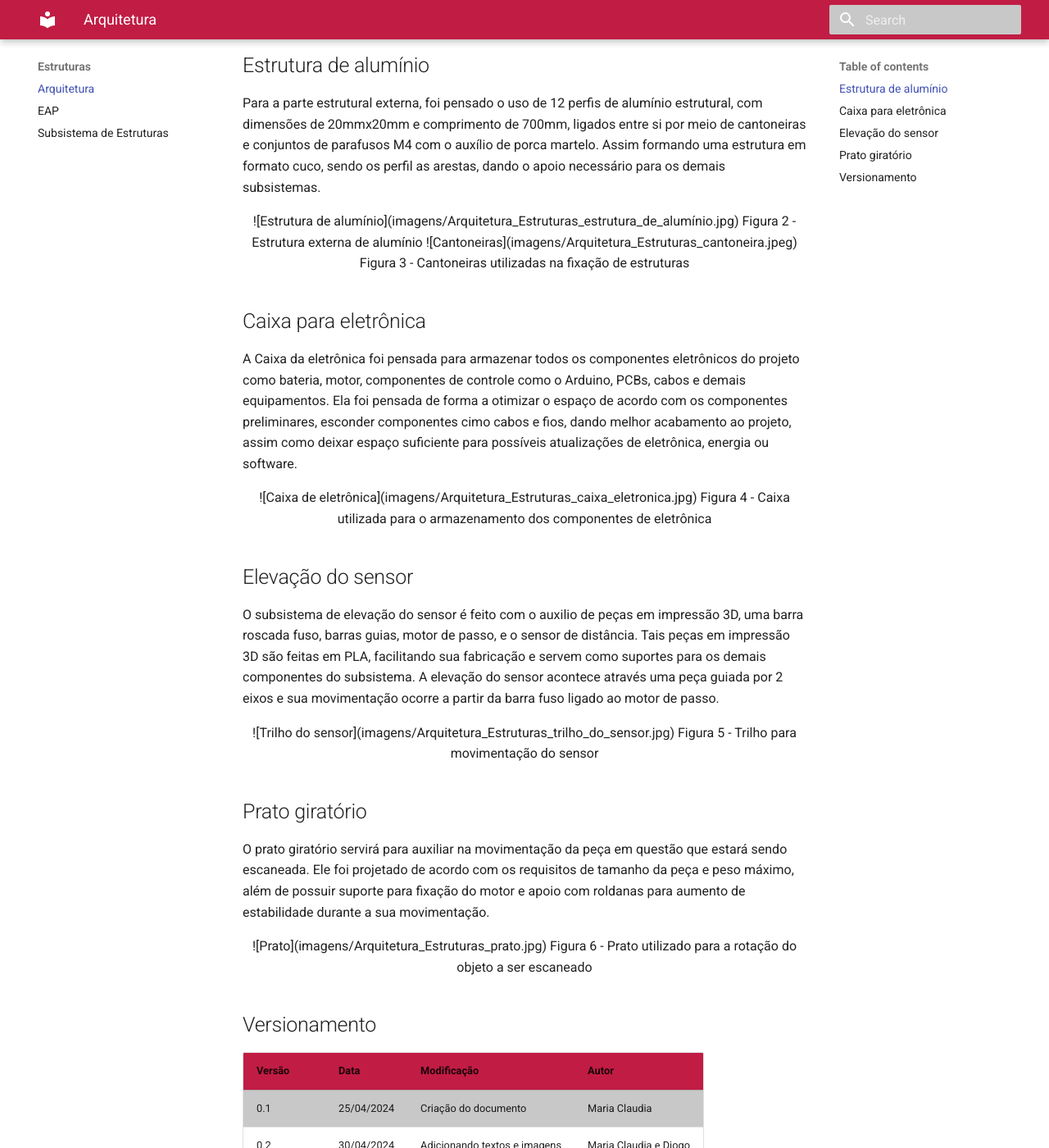
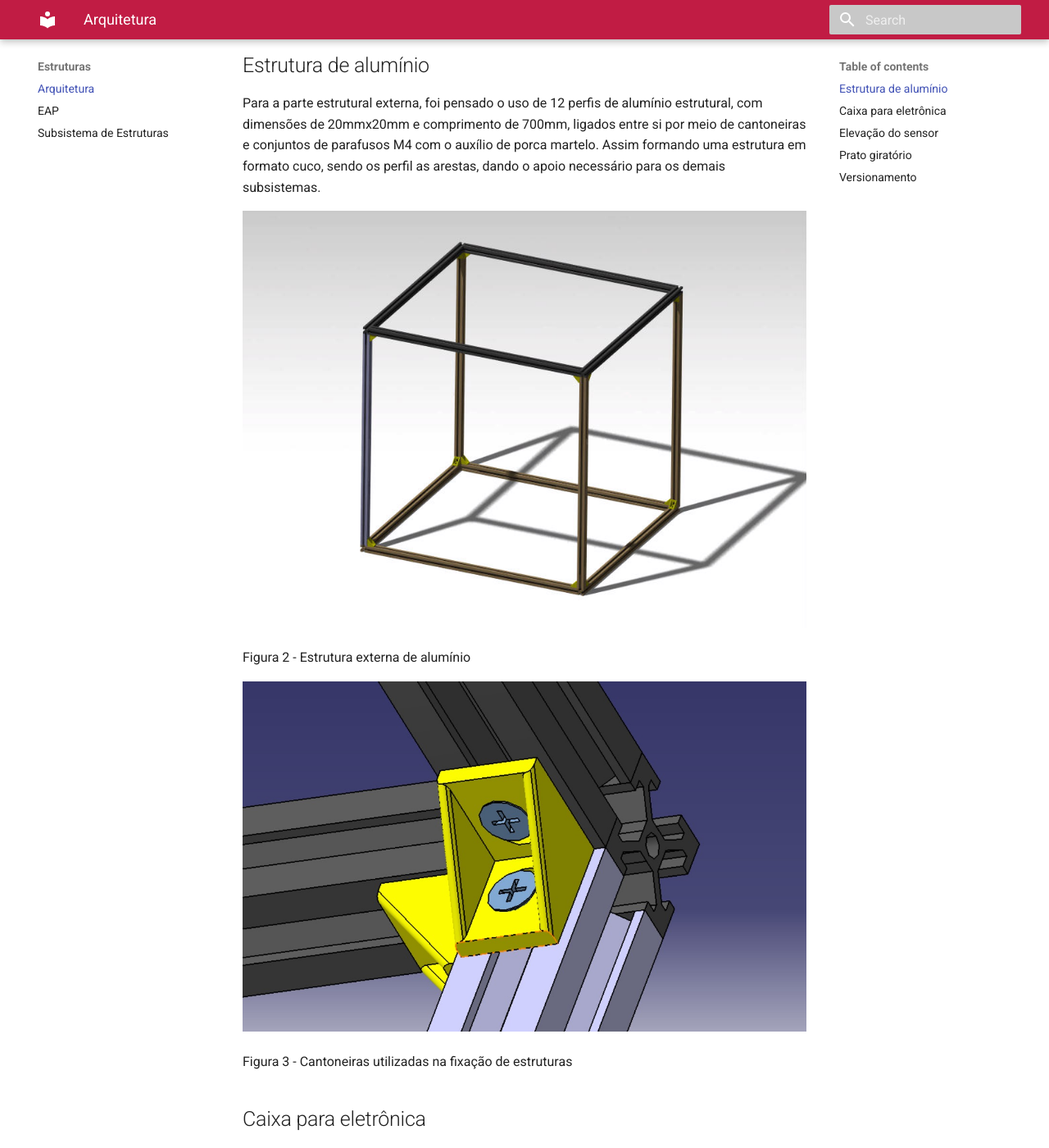
Before and after one commit to Calcioft/ScanPoint, an MkDocs documentation site: the page built from docs/estruturas/arquitetura_subs_estruturas.md, in a window 1280 px wide and 1400 px high, scrolled down 898 px. Shown: the whole window at 82% size. Built offline with MkDocs 1.6.1 and Material for MkDocs 9.7.7, drawn with Linux system fonts in a browser that asks for light colours; some of the changed text lies outside the part shown.

Commit message:
Update arquitetura_subs_estruturas.md

```diff
--- a/docs/estruturas/arquitetura_subs_estruturas.md
+++ b/docs/estruturas/arquitetura_subs_estruturas.md
@@ -17,53 +17,54 @@ Figura 1 - Diagrama de componentes da arquitetura de estruturas
 
 Para a parte estrutural externa, foi pensado o uso de 12 perfis de alumínio estrutural, com dimensões de 20mmx20mm e comprimento de 700mm, ligados entre si por meio de cantoneiras e conjuntos de parafusos M4 com o auxílio de porca martelo. Assim formando uma estrutura em formato cuco, sendo os perfil as arestas, dando o apoio necessário para os demais subsistemas.
 
-<div align="center">
+
 
 ![Estrutura de alumínio](imagens/Arquitetura_Estruturas_estrutura_de_alumínio.jpg)
 
 Figura 2 - Estrutura externa de alumínio
 
+
 ![Cantoneiras](imagens/Arquitetura_Estruturas_cantoneira.jpeg)
 
 Figura 3 - Cantoneiras utilizadas na fixação de estruturas
 
-</div>
+
 
 ## Caixa para eletrônica
 
 A Caixa da eletrônica foi pensada para armazenar todos os componentes eletrônicos do projeto como bateria, motor, componentes de controle como o Arduino, PCBs, cabos e demais equipamentos. Ela foi pensada de forma a otimizar o espaço de acordo com os componentes preliminares, esconder componentes cimo cabos e fios, dando melhor acabamento ao projeto, assim como deixar espaço suficiente para possíveis atualizações de eletrônica, energia ou software.
 
-<div align="center">
+
 
 ![Caixa de eletrônica](imagens/Arquitetura_Estruturas_caixa_eletronica.jpg)
 
 Figura 4 - Caixa utilizada para o armazenamento dos componentes de eletrônica
 
-</div>
+
 
 ## Elevação do sensor
 
 O subsistema de elevação do sensor é feito com o auxilio de peças em impressão 3D, uma barra roscada fuso, barras guias, motor de passo, e o sensor de distância. Tais peças em impressão 3D são feitas em PLA, facilitando sua fabricação e servem como suportes para os demais componentes do subsistema. A elevação do sensor acontece através uma peça guiada por 2 eixos e sua movimentação ocorre a partir da barra fuso ligado ao motor de passo.
 
-<div align="center">
+
 
 ![Trilho do sensor](imagens/Arquitetura_Estruturas_trilho_do_sensor.jpg)
 
 Figura 5 - Trilho para movimentação do sensor
 
-</div>
+
 
 ## Prato giratório
 
 O prato giratório servirá para auxiliar na movimentação da peça em questão que estará sendo escaneada. Ele foi projetado de acordo com os requisitos de tamanho da peça e peso máximo, além de possuir suporte para fixação do motor e apoio com roldanas para aumento de estabilidade durante a sua movimentação.
 
-<div align="center">
+
 
 ![Prato](imagens/Arquitetura_Estruturas_prato.jpg)
 
 Figura 6 - Prato utilizado para a rotação do objeto a ser escaneado
 
-</div>
+
 
 ## Versionamento
 | Versão | Data | Modificação | Autor |
```
